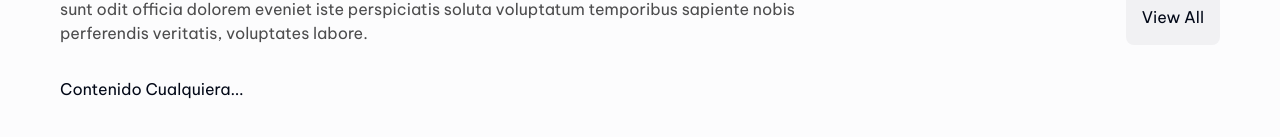
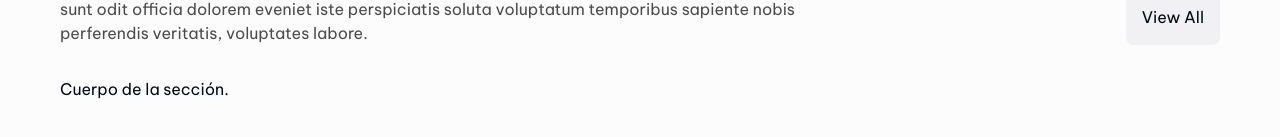
Before and after one commit to ManuelAlejandro93/innovarte, a React (Vite) app: page / in a window 1280 px wide. Shown: the part 631-768 px from the top of the page. Built offline with nearby package versions, Linux system fonts and the light colour scheme; what tailwindcss-animated would draw is missing.

Commit message:
Cambios antes de empezar de nuevo.

```diff
--- a/src/Components/CompTesting/CompTesting.tsx
+++ b/src/Components/CompTesting/CompTesting.tsx
@@ -1,13 +1,9 @@
-import { SingleSectionHeader } from '@/Components';
-import { loremGeneral } from '@/Standars';
+import { SingleSection } from '@/Components';
 export const CompTesting = () => {
   return (
     <div>
       <span className='text-red-500'>Testing Component</span>
-      <SingleSectionHeader
-        title={'Benefits'}
-        subtitle={loremGeneral}
-      ></SingleSectionHeader>
+      <SingleSection></SingleSection>
     </div>
   );
 };
--- /dev/null
+++ b/src/Components/SingleSection/SingleSection.tsx
@@ -0,0 +1,14 @@
+import { SingleSectionHeader } from '@/Components';
+import { loremGeneral } from '@/Standars';
+
+export const SingleSection = () => {
+  return (
+    <>
+      <SingleSectionHeader
+        title={'Benefits'}
+        subtitle={loremGeneral}
+      ></SingleSectionHeader>
+      <h3>Cuerpo de la sección.</h3>
+    </>
+  );
+};
--- /dev/null
+++ b/src/Components/SingleSection/index.ts
@@ -0,0 +1 @@
+export * from './SingleSection';
--- a/src/Components/SingleSectionHeader/SingleSectionHeader.tsx
+++ b/src/Components/SingleSectionHeader/SingleSectionHeader.tsx
@@ -20,7 +20,6 @@ export const SingleSectionHeader = ({
         </span>
       </div>
       <div className='mt-8 md:mt-6 lg:mt-8' />
-      <h3 className={`${fontsizes.general}`}>Contenido Cualquiera...</h3>
     </>
   );
 };
--- a/src/Components/index.ts
+++ b/src/Components/index.ts
@@ -7,3 +7,4 @@ export * from './Header';
 export * from './Hero';
 export * from './Buttons';
 export * from './SingleSectionHeader';
+export * from './SingleSection';
```
